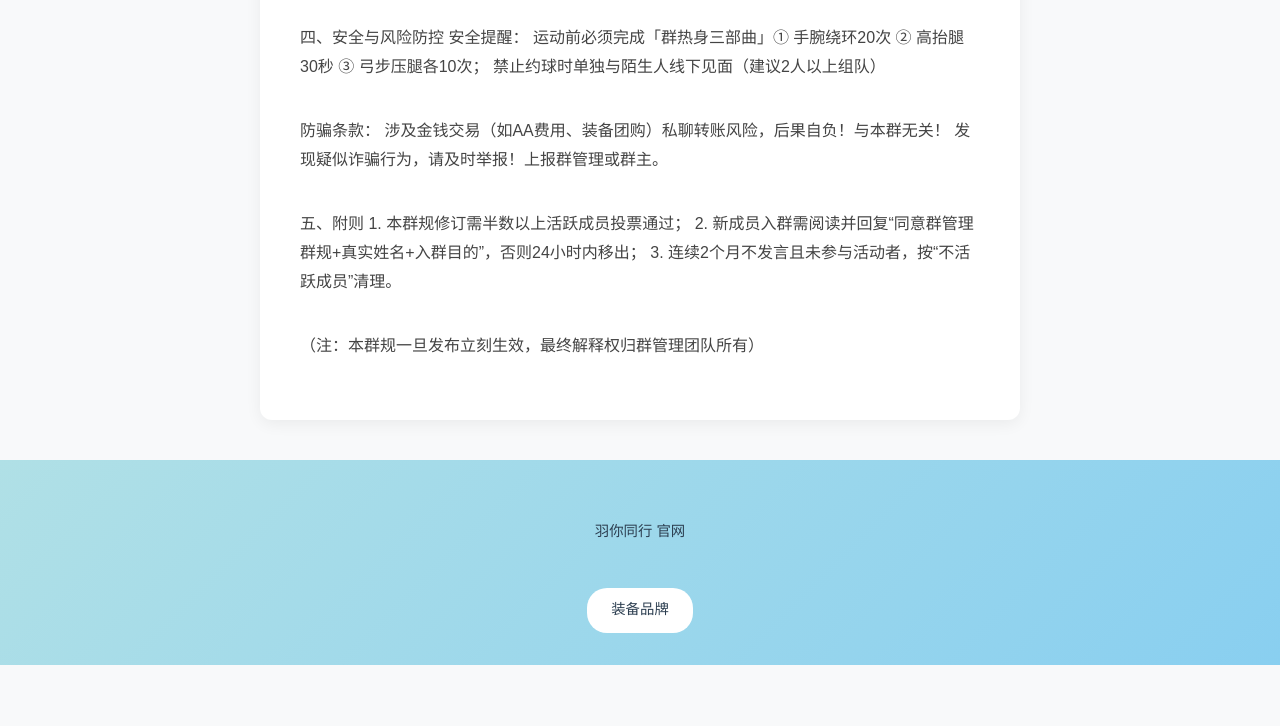
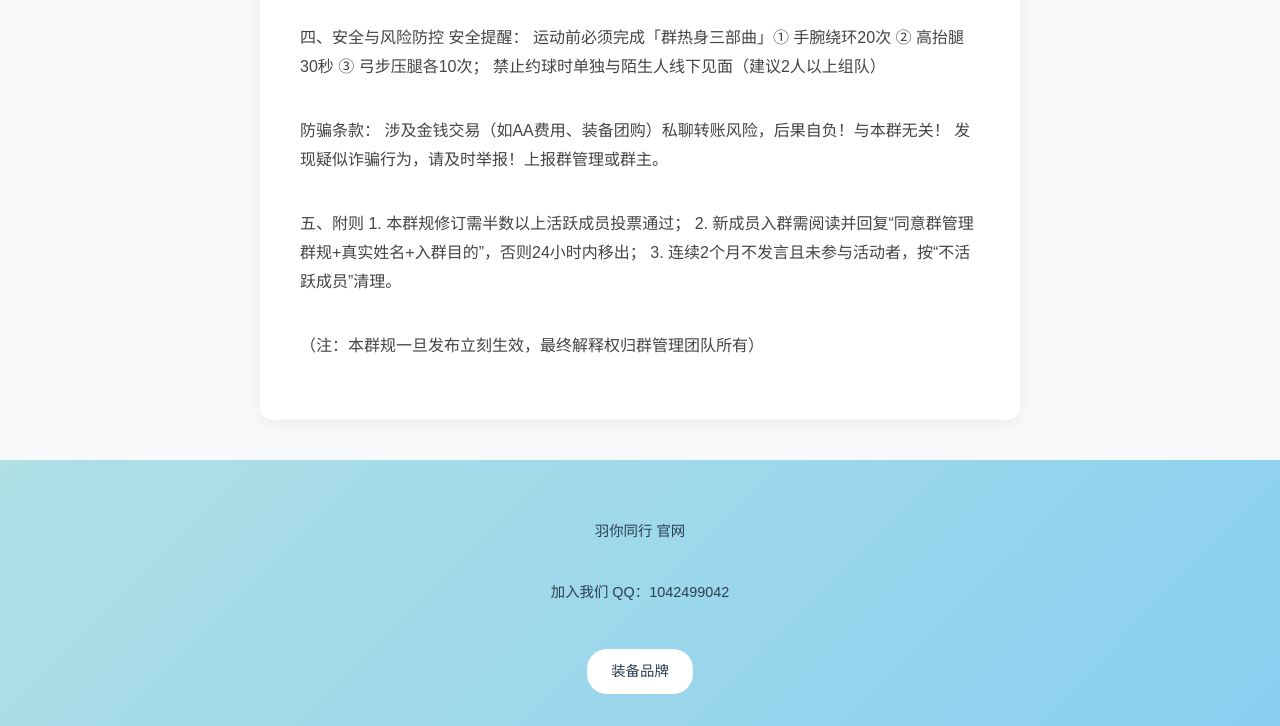
Before and after one commit to wzy3326/wzy, a plain HTML site: page index.html in a window 1280 px wide. Shown: the part 1139-1865 px from the top of the page. Before the commit the page ends 1804 px from the top, so only its background shows below. Drawn offline with Linux system fonts and the light colour scheme.

Commit message:
Update index.html

```diff
--- a/index.html
+++ b/index.html
@@ -161,6 +161,7 @@
 
     <footer class="footer">
         <p>羽你同行 官网</p>
+        <p>加入我们  QQ：1042499042</p>
         <a href="https://www.yonex.cn/">装备品牌</a>
     </footer>
 </body>
```
